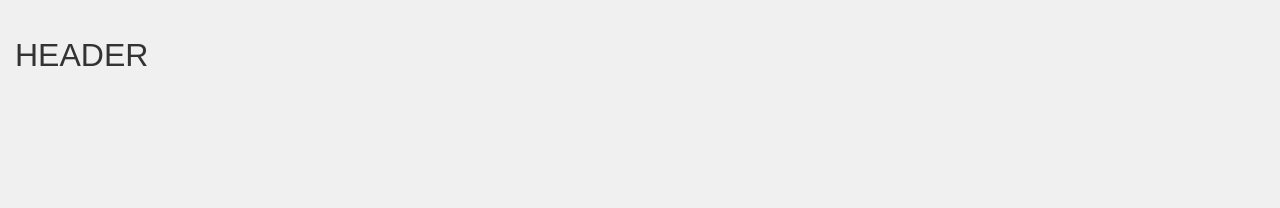
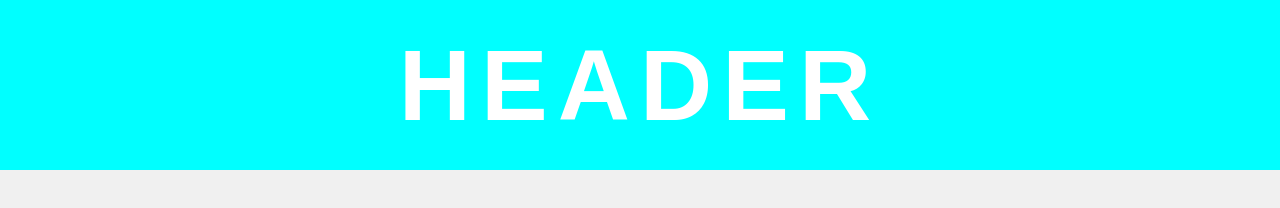
Before and after one commit to AlexPolyakovWeb/git-test, a plain HTML site: page index.html in a window 1280 px wide. Drawn offline with Linux system fonts and the light colour scheme.

Commit message:
fix style css

```diff
--- a/css/main.css
+++ b/css/main.css
@@ -2,17 +2,25 @@
   box-sizing: border-box;
 }
 
-html, body {
+html,
+body {
   background-color: #f0f0f0;
 }
 
 body {
-  padding: 28px 15px 0 15px;
+  margin: 0;
+  padding: 0;
   line-height: 1.7;
   color: #333;
 }
 
-h1, h2, h3, h4, h5, h6, p {
+h1,
+h2,
+h3,
+h4,
+h5,
+h6,
+p {
   margin: 0 0 1em 0;
 }
 
@@ -24,24 +32,18 @@ img {
 
 h1 {
   font-weight: normal;
-  margin-bottom: .5em;
+  margin-bottom: 0.5em;
 }
 
-.box {
-  box-shadow: 3px 3px 10px rgba(0, 0, 0, .2);
-  border-top: 8px solid #5898B2;
-  border-bottom: 8px solid #FF7C93;
-  max-width: 800px;
-  margin: 0 auto;
-  background-color: #FFF;
-  padding: 28px;
-  margin-bottom: 28px;
+.header {
+  background-color: #00ffff;
+  color: #ffffff;
 }
-
-.photo {
-  box-shadow: 3px 3px 10px rgba(0, 0, 0, .2);
-  border-top: 8px solid #4a4a4a;
-  border-bottom: 8px solid #4a4a4a;
-  max-width: 800px;
-  margin: 0 auto 28px auto;
+.header__title-h1 {
+  text-align: center;
 }
+.title-h1 {
+  font-size: 100px;
+  font-weight: 900;
+  letter-spacing: 0.1em;
+}
```
